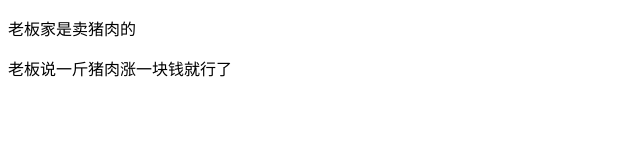
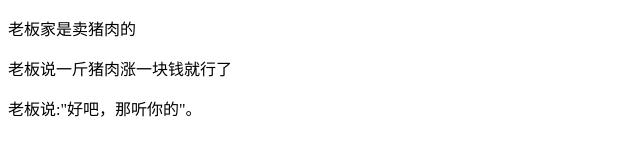
Before and after one commit to 19951511071/git-demo-1, a plain HTML site: page index.html in a window 1280 px wide. Shown: the whole page, without its empty margins (0-640 px from the left). Drawn offline with Linux system fonts and the light colour scheme.

Commit message:
老板还是听了老板娘的话

```diff
--- a/index.html
+++ b/index.html
@@ -9,5 +9,6 @@
 <body>
     <p>老板家是卖猪肉的</p>
     <p>老板说一斤猪肉涨一块钱就行了</p>
+    <p>老板说:"好吧，那听你的"。</p>
 </body>
 </html>
```
